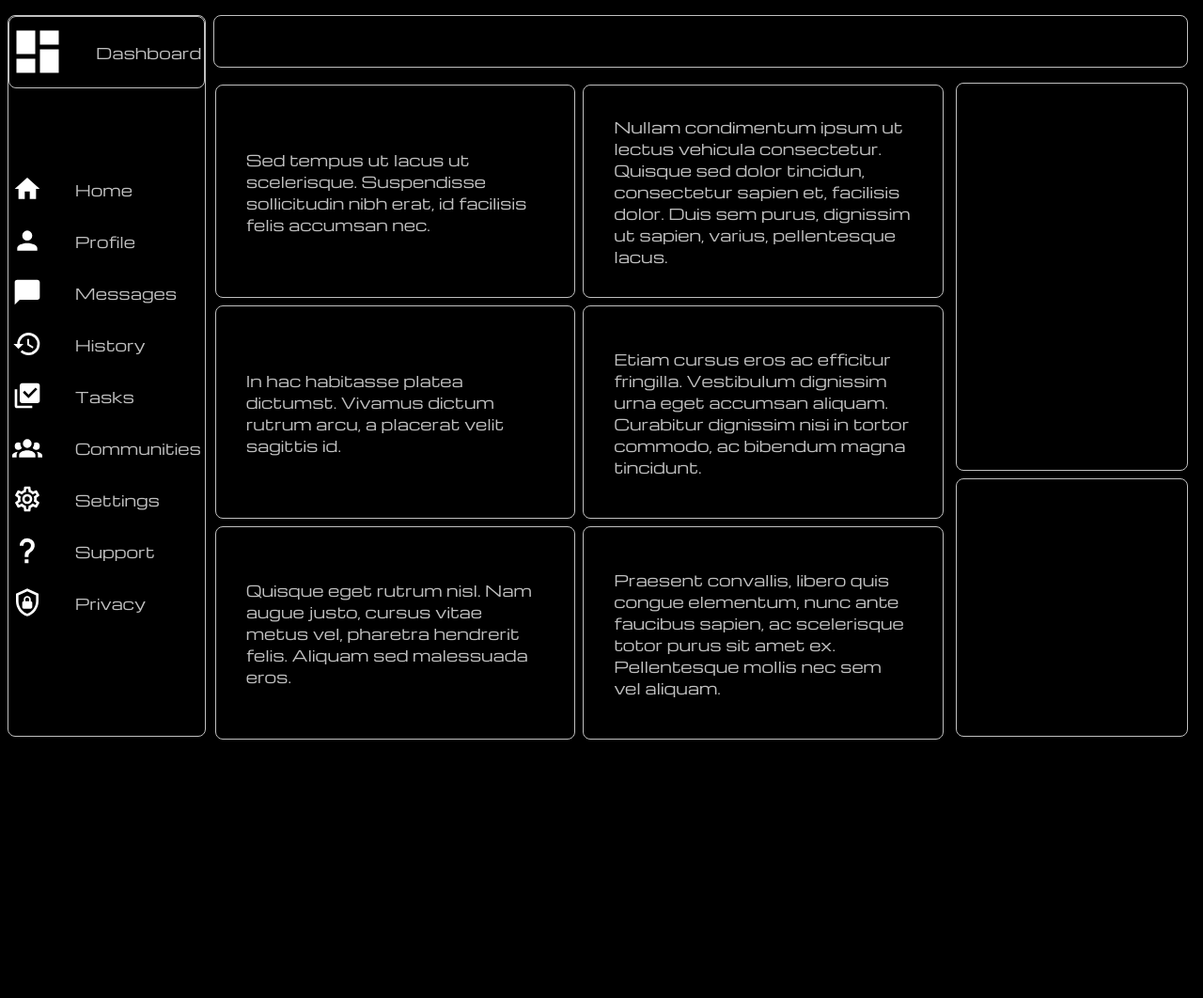
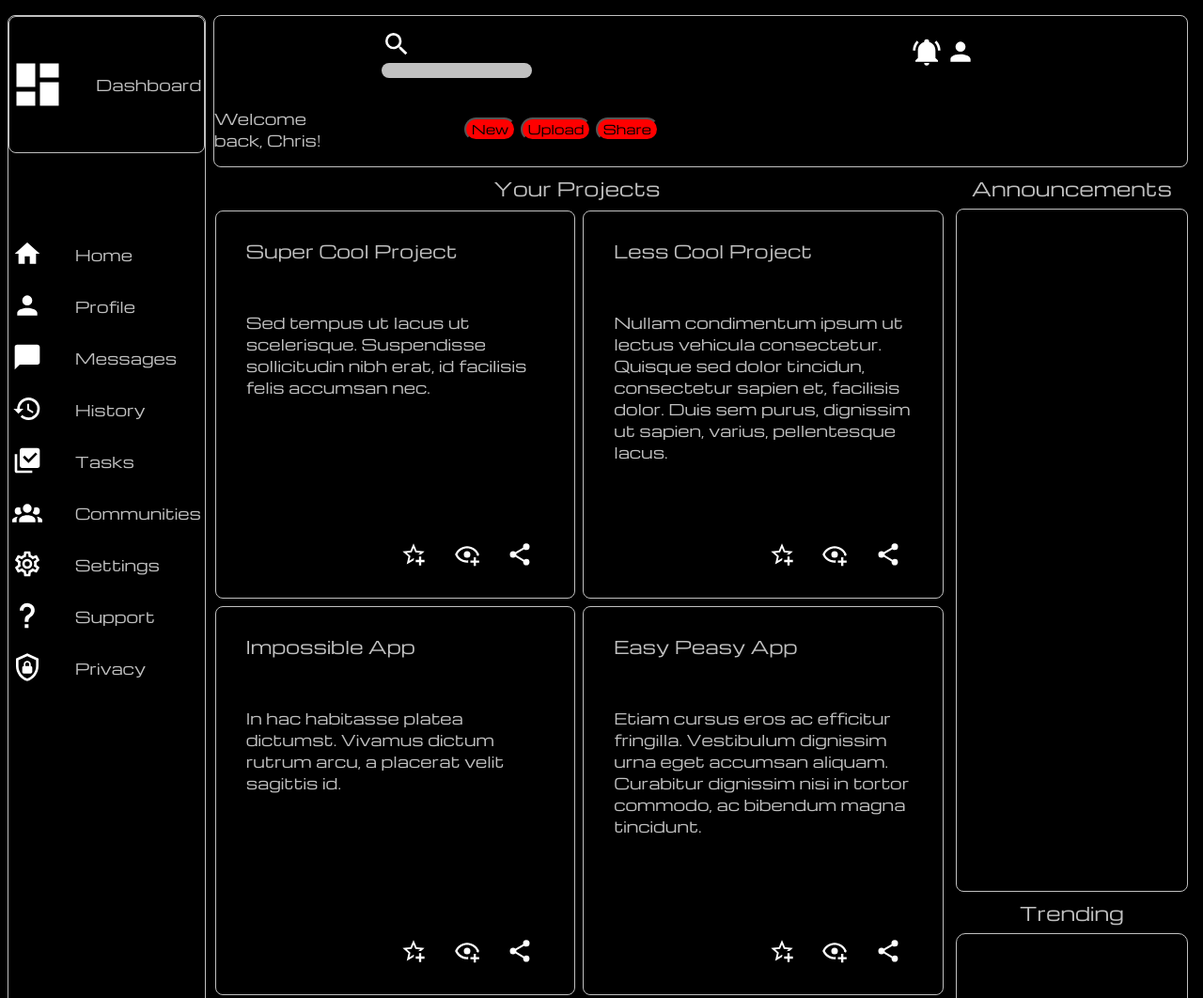
Before and after one commit to ch627110/Admin-Dashboard, a plain HTML site: page index.html in a window 1280 px wide. Shown: the top 1062 px of the page at 94% size. Before the commit the page ends 800 px from the top, so only its background shows below. Drawn offline with nearby package versions, Linux system fonts and the light colour scheme.

Commit message:
Add content to project cards

```diff
--- a/index.html
+++ b/index.html
@@ -56,57 +56,112 @@
         </div>
         <div id="header">
             <div id="top-row">
-
+                <div>
+                    <img src="icons/magnify.svg">
+                    <div id="search-bar"></div>
+                </div>
+                <div>
+                    <img src="icons/bell-ring.svg">
+                    <img src="icons/account.svg">
+                </div>
             </div>
             <div id="bottom-row">
-
+                <div>
+                    Welcome back, Chris!
+                </div>
+                <div id="buttons">
+                    <button>New</button>
+                    <button>Upload</button>
+                    <button>Share</button>
+                </div>
             </div>
         </div>
         <div id="main-content">
+            <div id="title-content">
+                <div>Your Projects</div>
+                <div>Announcements</div>
+            </div>
             <div id="projects">
                 <div id="super-cool">
+                    <h3>Super Cool Project</h3>
                     <p>
                         Sed tempus ut lacus ut scelerisque. Suspendisse sollicitudin
                         nibh erat, id facilisis felis accumsan nec.
                     </p>
+                    <div>
+                        <img src="icons/star-plus-outline.svg">
+                        <img src="icons/eye-plus-outline.svg">
+                        <img src="icons/share-variant.svg">
+                    </div>
                 </div>
                 <div id="less-cool">
+                    <h3>Less Cool Project</h3>
                     <p>
                         Nullam condimentum ipsum ut lectus vehicula consectetur.
                         Quisque sed dolor tincidun, consectetur sapien et, facilisis
                         dolor. Duis sem purus, dignissim ut sapien, varius, pellentesque
                         lacus.
                     </p>
+                    <div>
+                        <img src="icons/star-plus-outline.svg">
+                        <img src="icons/eye-plus-outline.svg">
+                        <img src="icons/share-variant.svg">
+                    </div>
                 </div>
                 <div id="impossible">
+                    <h3>Impossible App</h3>
                     <p>
                         In hac habitasse platea dictumst. Vivamus dictum rutrum arcu,
                         a placerat velit sagittis id.
                     </p>
+                    <div>
+                        <img src="icons/star-plus-outline.svg">
+                        <img src="icons/eye-plus-outline.svg">
+                        <img src="icons/share-variant.svg">
+                    </div>
                 </div>
                 <div id="easy-peasy">
+                    <h3>Easy Peasy App</h3>
                     <p>
                         Etiam cursus eros ac efficitur fringilla. Vestibulum dignissim
                         urna eget accumsan aliquam. Curabitur dignissim nisi in tortor
                         commodo, ac bibendum magna tincidunt.
                     </p>
+                    <div>
+                        <img src="icons/star-plus-outline.svg">
+                        <img src="icons/eye-plus-outline.svg">
+                        <img src="icons/share-variant.svg">
+                    </div>
                 </div>
                 <div id="ad-blocker">
+                    <h3>Ad Blocker</h3>
                     <p>
                         Quisque eget rutrum nisl. Nam augue justo, cursus vitae metus
                         vel, pharetra hendrerit felis. Aliquam sed malessuada eros.
                     </p>
+                    <div>
+                        <img src="icons/star-plus-outline.svg">
+                        <img src="icons/eye-plus-outline.svg">
+                        <img src="icons/share-variant.svg">
+                    </div>
                 </div>
                 <div id="money-maker">
+                    <h3>Money Maker</h3>
                     <p>
                         Praesent convallis, libero quis congue elementum, nunc ante
                         faucibus sapien, ac scelerisque totor purus sit amet ex.
                         Pellentesque mollis nec sem vel aliquam.
                     </p>
+                    <div>
+                        <img src="icons/star-plus-outline.svg">
+                        <img src="icons/eye-plus-outline.svg">
+                        <img src="icons/share-variant.svg">
+                    </div>
                 </div>
             </div>
             <div id="announcements-trending">
                 <div id="announcements"></div>
+                <div>Trending</div>
                 <div id="trending"></div>
             </div>
         </div>
--- a/styles.css
+++ b/styles.css
@@ -13,7 +13,11 @@ body,
 #header,
 #main-content,
 #projects,
-#announcements-trending {
+#announcements-trending,
+#top-row,
+#bottom-row,
+#main-content,
+#title-content {
     display:grid;
 }
 
@@ -64,6 +68,11 @@ body {
     align-items: center;
 }
 
+#sidebar-options>div:hover {
+    border: 1px solid white;
+    border-radius: 5px;
+}
+
 #sidebar-options img {
     filter: invert();
     width: 2em;
@@ -76,13 +85,72 @@ body {
     border-radius: 0.5em;
     margin: 0.5em 0.5em;
 
-    grid-template: 1fr 1fr / repeat(5, 1fr);
+    height: 10em;
+
+    grid-template: 1fr 1fr / 1fr;
+}
+
+#top-row {
+    grid-template: 1fr / 1fr 1fr;
+    justify-items: center;
+    align-items: center;
+}
+
+#top-row img {
+    filter: invert();
+    width: 2em;
+}
+
+#top-row div {
+    /* border: 1px solid red; */
+}
+
+#search-bar {
+    background-color: silver;
+    border-radius: 2em;
+    height: 1em;
+    width: 10em
+}
+
+h3 {
+    padding-top: 0.5em;
+}
+
+#bottom-row {
+    grid-template: 1fr / 1fr 3fr 3fr;
+    align-items: center;
+}
+
+#bottom-row img {
+    width: 2em;
+    filter: invert();
+}
+
+#buttons {
+    justify-self: center;
+}
+
+#buttons button {
+    color: black;
+    background-color: red;
+    border-radius: 1em;
 }
 
 #main-content {
-    grid-template-columns: 3fr 1fr;
+    grid-template: auto 5fr / 3fr 1fr;
 }
 
+#title-content {
+    grid-column: 1 / 3;
+    grid-template: 1fr / 3fr 1fr;
+}
+
+#title-content div {
+    text-align: center;
+    font-size: 1.25em;
+}
+
+/* projects section */
 #projects {
     grid-template: 1fr 1fr 1fr / 1fr 1fr;
     grid-column: 1 / 1;
@@ -90,24 +158,67 @@ body {
     margin: 10px 5px 5px 10px;
 }
 
-#projects div {
+/* projects cards */
+#projects>div {
     border: 1px solid silver;
     border-radius: 0.5em;
-    place-content: center;
+
+    display: grid;
+
+    grid-template: auto 2fr 1fr / 1fr;
 }
 
+/* each icon in the bottom right of the card */
+#projects>div img {
+    width: 1.75em;
+    filter: invert();
+    padding: 0.75em;
+}
+
+#projects>div img:hover {
+    border: 2px solid;
+    border-radius: 0.5em;
+}
+
+/* bottom right icons */
+#projects div>div {
+    place-self: end;
+    padding-right: 2em;
+    padding-bottom: 1em;
+}
+
+/* headers in tbe project cards */
+#projects div h3 {
+    padding-left: 1.7em;
+}
+
+/* words in the project cards */
 #projects p {
     margin: 2em;
 }
 
+/* announcements / trending section */
 #announcements-trending {
-    grid-template: 1.5fr 1fr / 1fr;
+    grid-template: 1.5fr auto 1fr / 1fr;
     grid-column: 2 / 2;
     gap: 0.5em;
     margin: 0.5em 0.5em;
 }
 
 #announcements-trending div {
-    border: 1px solid silver;
     border-radius: 0.5em;
 }
+
+#announcements {
+    border: 1px solid;
+}
+
+/* trending header */
+#announcements-trending div~div  {
+    font-size: 1.25em;
+    text-align: center;
+}
+
+#trending {
+    border: 1px solid;
+}
```
Also changed, not shown: icons/bell-ring.svg (added), icons/eye-plus-outline.svg (added), icons/magnify.svg (added), icons/share-variant.svg (added), icons/star-plus-outline.svg (added).
